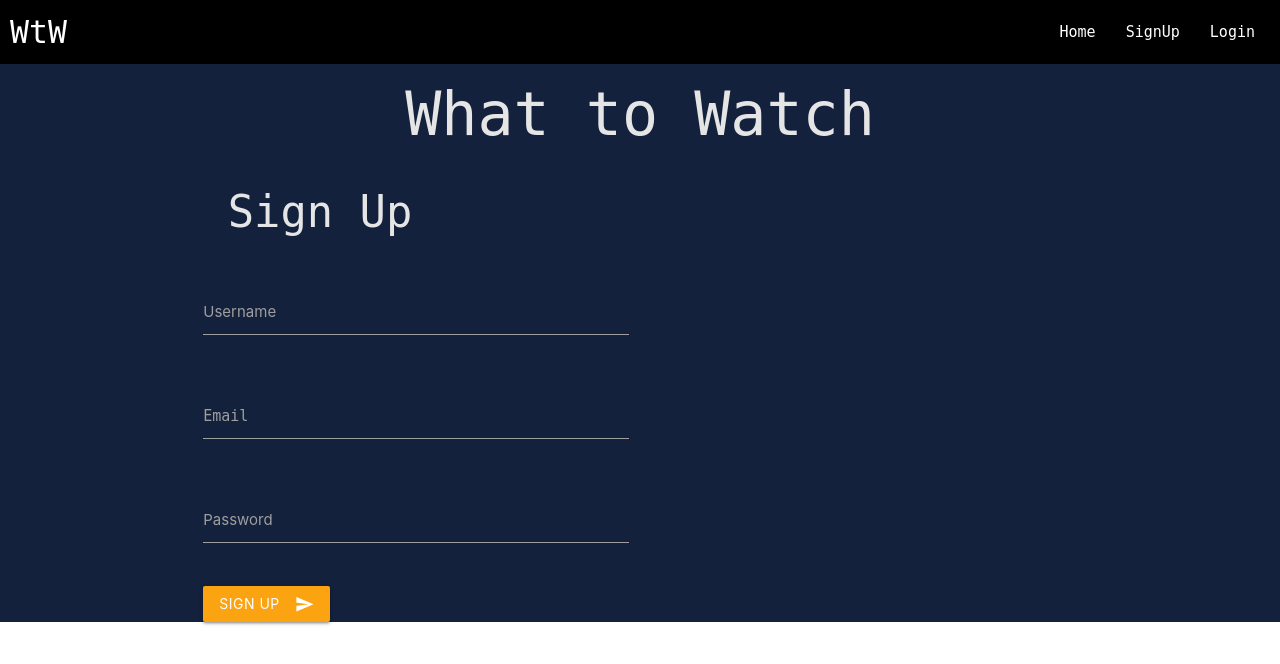
After one commit to Code-Institute-Submissions/TVreview, a Flask app: page /signup in a window 1280 px wide. The commit adds this page. Shown: the top 664 px of the page. Run offline with Flask 2, Linux system fonts and the light colour scheme; some libraries are stand-ins or nearby versions; some web fonts are replaced.

Commit message:
Added signup.html and relevant python code to get it working. Started to test tvshow.html

```diff
--- a/app.py
+++ b/app.py
@@ -1,7 +1,8 @@
 import os
-from flask import Flask, render_template, url_for, redirect, request
+from flask import Flask, render_template, url_for, redirect, request, flash, session
 from flask_pymongo import PyMongo
 from bson.objectid import ObjectId
+from werkzeug.security import generate_password_hash, check_password_hash
 if os.path.exists("env.py"):
     import env
 
@@ -18,6 +19,27 @@ mongo = PyMongo(app)
 @app.route("/")
 def index():
     return render_template("index.html")
+
+
+@app.route("/signup", methods=["GET", "POST"])
+def signUp():
+    if request.method == "POST":
+        existing_user = mongo.db.users.find_one(
+            {"username": request.form.get("username").lower()})
+
+        if existing_user:
+            flash("Username already exists")
+            redirect(url_for("signUp"))
+
+        signup = {
+            "username": request.form.get("username").lower(),
+            "password": generate_password_hash(request.form.get("password"))
+        }
+        mongo.db.users.insert_one(signup)
+
+        session["user"] = request.form.get("username").lower()
+        flash("Successfully Signed Up")
+    return render_template("signup.html")
 
 
 @app.route("/addshow")
@@ -39,6 +61,17 @@ def submitShow():
     return redirect(url_for("addShow"))
 
 
+@app.route('/tvshow')
+def tvShow():
+    tvshow = mongo.db.show
+    result = tvshow.find({}, {"_id": 0, "name": 1})
+    return render_template("tvshow.html", test=result)
+# @app.route('/tvshow/<show_id>')
+# def tvshow(show_id):
+    # show = mongo.db.find_one({'_id': ObjectId(show_id)})
+    # return render_template("tvshow.html", show=show)
+
+
 if __name__ == "__main__":
     app.run(host=os.environ.get("IP"),
             port=int(os.environ.get("PORT")),
--- a/templates/base.html
+++ b/templates/base.html
@@ -17,10 +17,10 @@
 <body>
     <nav class="custom-nav">
         <div class="nav-wrapper">
-        <a href="#" class="brand-logo custom-logo">Logo</a>
+        <a href="{{ url_for ('index') }}" class="brand-logo custom-logo">WtW</a>
         <ul id="nav-mobile" class="right hide-on-med-and-down">
-            <li><a href="#">Home</a></li>
-            <li><a href="#">SignUp</a></li>
+            <li><a href="{{ url_for ('index') }}">Home</a></li>
+            <li><a href="{{ url_for ('signUp') }}">SignUp</a></li>
             <li><a href="#">Login</a></li>
         </ul>
         </div>
--- /dev/null
+++ b/templates/signup.html
@@ -0,0 +1,37 @@
+{% extends "base.html" %}
+
+{% block content %}
+<div class="row">
+    <h3 class="custom-text center col s6">Sign Up</h3>
+</div>
+
+<div class="row container">
+    <form action = "{{ url_for('signUp') }}" method = "POST" class="col s12">
+        <div class="row">
+            <div class="input-field col s6">
+                <input id="username" type="text" name="username" class="validate custom-text">
+                <label for="username">Username</label>
+            </div>
+        </div>
+      <div class="row">
+        <div class="input-field custom-text col s6">
+          <input id="email" type="email" class="validate custom-text" name="email">
+          <label for="email">Email</label>
+        </div>
+      </div>
+      <div class="row">
+        <div class="input-field col s6">
+          <input id="password" type="password" class="validate custom-text" name="password">
+          <label for="password">Password</label>
+        </div>
+      </div>
+      <div>
+        <button class="btn waves-effect waves-light colour-yellow" type="submit">Sign Up
+            <i class="material-icons right">send</i>
+        </button>
+    </div>
+    </form>
+
+</div>
+
+{% endblock %}
```
Also changed, not shown: templates/tvshow.html (added, +7 -0 lines).
